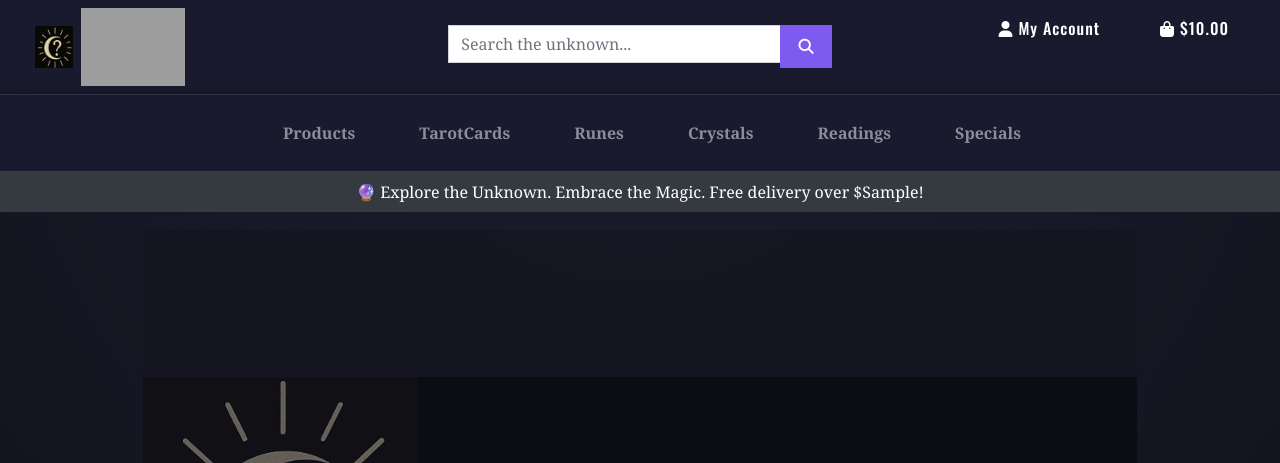
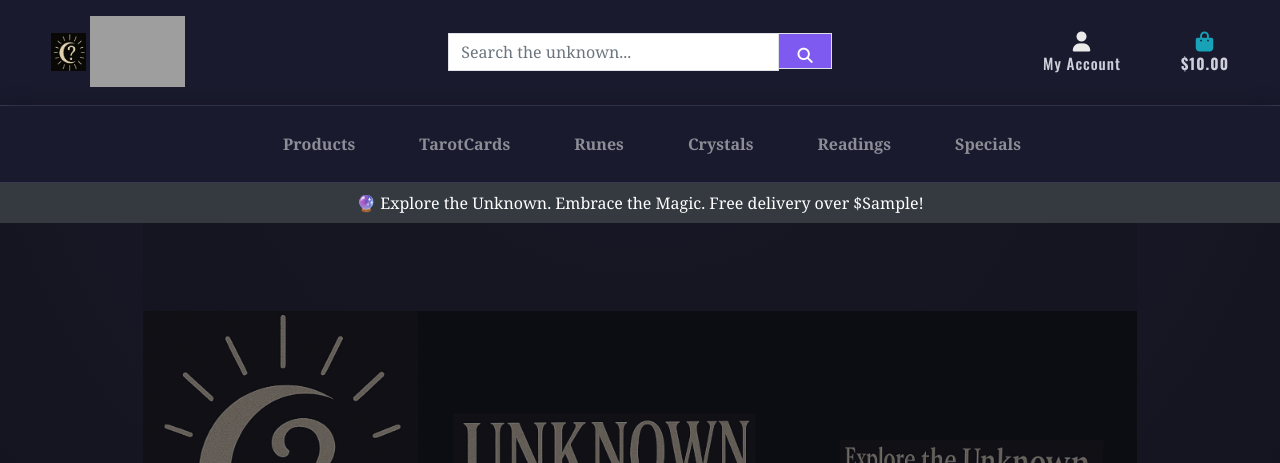
Before and after one commit to Johan-4P/Unknown_Possibilities, a Django app: template home/templates/home/index.html in a window 1280 px wide. Shown: the top 463 px of the page. Run offline with Django 3.2, Linux system fonts and the light colour scheme; a user stored in the database is signed in; tables that the repository leaves empty hold one stand-in row (values such as "Sample post"); the template is opened without the code that fills it: most values are stand-ins (such as "Sample title", 1, 10 or a date in 2020); one stand-in notice (Sample message) is shown; some libraries are stand-ins or nearby versions; grey boxes are pictures that could not be loaded.

Commit message:
Refactor base HTML template for improved structure and readability

```diff
--- a/templates/base.html
+++ b/templates/base.html
@@ -1,68 +1,84 @@
 {% load static %}
 
-<!-- Base HTML Template for Unknown Possibilities Website -->
-<!DOCTYPE html>
+<!doctype html>
 <html lang="en">
 
 <head>
-  <!-- Meta -->
-  <meta charset="UTF-8">
-  <meta name="viewport" content="width=device-width, initial-scale=1.0">
-  {% block meta %}{% endblock %}
 
-  <!-- Title -->
-  <title>Unknown Possibilities {% block extra_title %}{% endblock %}</title>
+  {% block meta %}
+  <meta http-equiv="X-UA-Compatible" content="ie=edge">
+  <meta charset="utf-8">
+  <meta name="viewport" content="width=device-width, initial-scale=1, shrink-to-fit=no">
+  {% endblock %}
 
-  <!-- Favicon -->
-  <link rel="apple-touch-icon" sizes="180x180" href="{% static 'favicon/apple-touch-icon.png' %}">
-  <link rel="icon" type="image/png" sizes="32x32" href="{% static 'favicon/favicon-32x32.png' %}">
-  <link rel="icon" type="image/png" sizes="16x16" href="{% static 'favicon/favicon-16x16.png' %}">
-  <link rel="manifest" href="{% static 'favicon/site.webmanifest' %}">
+  {% block extra_meta %}
+  {% endblock %}
 
+  {% block corecss %}
   <!-- Fonts & Core CSS -->
   <link href="https://fonts.googleapis.com/css2?family=Oswald:wght@200..700&display=swap" rel="stylesheet">
   <link rel="stylesheet" href="https://cdn.jsdelivr.net/npm/bootstrap@4.6.2/dist/css/bootstrap.min.css">
   <link rel="stylesheet" href="{% static 'css/base.css' %}">
+  {% endblock %}
 
-  {% block corecss %}{% endblock %}
-  {% block extra_css %}{% endblock %}
+  {% block extra_css %}
+  {% endblock %}
+
+  {% block corejs %}
+  <!-- JS Scripts -->
+  <script src="https://kit.fontawesome.com/cf468e5aaf.js" crossorigin="anonymous"></script>
+  <script src="https://cdn.jsdelivr.net/npm/jquery@3.5.1/dist/jquery.min.js"></script>
+  <script src="https://cdn.jsdelivr.net/npm/popper.js@1.16.1/dist/umd/popper.min.js"></script>
+  <script src="https://cdn.jsdelivr.net/npm/bootstrap@4.6.2/dist/js/bootstrap.min.js"></script>
+  {% endblock %}
+
+  {% block extra_js %}
+  {% endblock %}
+
+ <!-- Title -->
+ <title>Unknown Possibilities {% block extra_title %}{% endblock %}</title>
 </head>
 
 <body class="fade-in-body">
-
-  <!-- Header -->
   <header class="container-fluid fixed-top">
-    <div class="row nav-style py-2">
-      <div class="col-12 col-lg-4 text-center text-lg-left">
-        <a href="{% url 'home' %}" class="main-logo-link d-flex align-items-center justify-content-center justify-content-lg-start">
-          <img src="https://unknown-possibilities.s3.amazonaws.com/media/logo.png" alt="Logo" class="logo-img mr-2">
-          <img src="https://unknown-possibilities.s3.eu-north-1.amazonaws.com/media/unknown+possibilities-text.png" alt="Unknown Possibilities" class="logo-img-two">
+    <div class="row nav-style pt-lg-2 d-none d-lg-flex">
+      <div class="col-12 col-lg-4 my-auto py-1 py-lg-0 text-center text-lg-left">
+        <a href="{% url 'home' %}" class="nav-link main-logo-link">
+          <img src="https://unknown-possibilities.s3.amazonaws.com/media/logo.png" alt="Logo" class="logo-img">
+          <img class="logo-img-two" src="https://unknown-possibilities.s3.eu-north-1.amazonaws.com/media/unknown+possibilities-text.png" alt="">
         </a>
       </div>
-      <div class="col-12 col-lg-4 my-auto">
+      <div class="col-12 col-lg-4 my-auto py-1 py-lg-0">
         <form method="GET" action="">
-          <div class="input-group">
-            <input type="text" name="q" class="form-control border-black rounded-0" placeholder="Search the unknown...">
+          <div class="input-group w-100">
+            <input class="form-control border border-black rounded-0" type="text" name="q"
+              placeholder="Search the unknown...">
             <div class="input-group-append">
-              <button class="btn btn-black rounded-0" type="submit">
+              <button class="form-control btn btn-mystic border border-black rounded-0" type="submit">
+                <span class="icon">
                   <i class="fas fa-search"></i>
+                </span>
               </button>
             </div>
           </div>
         </form>
       </div>
-      <div class="col-12 col-lg-4 text-center text-lg-right">
-        <ul class="list-inline mb-0">
+      <div class="col-12 col-lg-4 my-auto py-1 py-lg-0">
+        <ul class="list-inline text-center text-lg-right my-0">
           <li class="list-inline-item dropdown">
-            <a class="nav-link text-white" href="#" id="user-options" data-toggle="dropdown" aria-haspopup="true" aria-expanded="false">
-              <i class="fas fa-user"></i> My Account
+            <a class="text-black nav-link" href="#" id="user-options" data-toggle="dropdown" aria-haspopup="true"
+              aria-expanded="false">
+              <div class="text-center">
+                <div><i class="fas fa-user fa-lg"></i></div>
+                <p class="my-0 mystic-text">My Account</p>
+              </div>
             </a>
-            <div class="dropdown-menu dropdown-menu-right border-0">
+            <div class="dropdown-menu dropdown-menu-right border-0" aria-labelledby="user-options">
               {% if request.user.is_authenticated %}
               {% if request.user.is_superuser %}
-                <a href="#" class="dropdown-item">Admin Panel</a>
+              <a href="" class="dropdown-item">Product Management</a>
               {% endif %}
-                <a href="#" class="dropdown-item">My Profile</a>
+              <a href="" class="dropdown-item">My Profile</a>
               <a href="{% url 'account_logout' %}" class="dropdown-item">Logout</a>
               {% else %}
               <a href="{% url 'account_signup' %}" class="dropdown-item">Register</a>
@@ -71,13 +87,17 @@
             </div>
           </li>
           <li class="list-inline-item">
-            <a class="nav-link text-white" href="#">
-              <i class="fas fa-shopping-bag"></i>
+            <a class="{% if grand_total %}text-info font-weight-bold{% else %}text-black{% endif %} nav-link" href="">
+              <div class="text-center">
+                <div><i class="fas fa-shopping-bag fa-lg"></i></div>
+                <p class="my-0 mystic-text">
                   {% if grand_total %}
                   ${{ grand_total|floatformat:2 }}
                   {% else %}
                   $0.00
                   {% endif %}
+                </p>
+              </div>
             </a>
           </li>
         </ul>
@@ -93,37 +113,26 @@
         {% include 'includes/main-nav.html' %}
       </nav>
     </div>
-
-    <!-- Banner -->
-    <div class="row text-center bg-dark text-white py-2">
+    <div id="delivery-banner" class="row text-center bg-dark text-white py-2">
       <div class="col">
         <p class="mb-0">🔮 Explore the Unknown. Embrace the Magic. Free delivery over ${{ free_shipping_threshold }}!</p>
       </div>
     </div>
   </header>
 
-  <!-- Messages -->
   {% if messages %}
-  <div class="message-container">
-    {% for message in messages %}
-      <div class="alert alert-{{ message.tags }}">{{ message }}</div>
-    {% endfor %}
-  </div>
+  <div class="message-container"></div>
   {% endif %}
 
-  <!-- Page Header & Content -->
-  {% block page_header %}{% endblock %}
-  {% block content %}{% endblock %}
+  {% block page_header %}
+  {% endblock %}
 
-  <!-- JS Scripts -->
-  <script src="https://kit.fontawesome.com/cf468e5aaf.js" crossorigin="anonymous"></script>
-  <script src="https://cdn.jsdelivr.net/npm/jquery@3.5.1/dist/jquery.min.js"></script>
-  <script src="https://cdn.jsdelivr.net/npm/popper.js@1.16.1/dist/umd/popper.min.js"></script>
-  <script src="https://cdn.jsdelivr.net/npm/bootstrap@4.6.2/dist/js/bootstrap.min.js"></script>
+  {% block content %}
+  {% endblock %}
 
-  {% block corejs %}{% endblock %}
-  {% block extra_js %}{% endblock %}
-  {% block postloadjs %}{% endblock %}
+  {% block postloadjs %}
+  {% endblock %}
+
 </body>
 
 </html>
```
Lines whose indentation alone changed are shown as unchanged.
